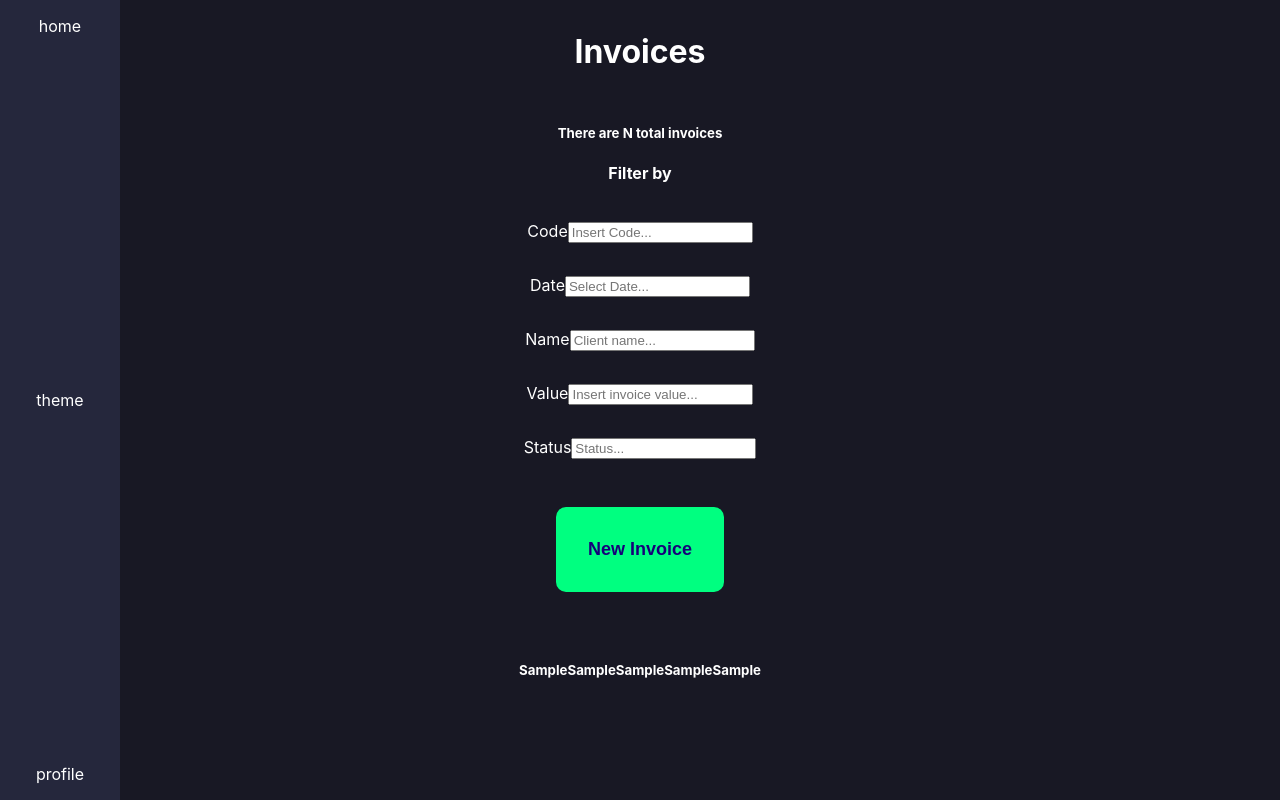
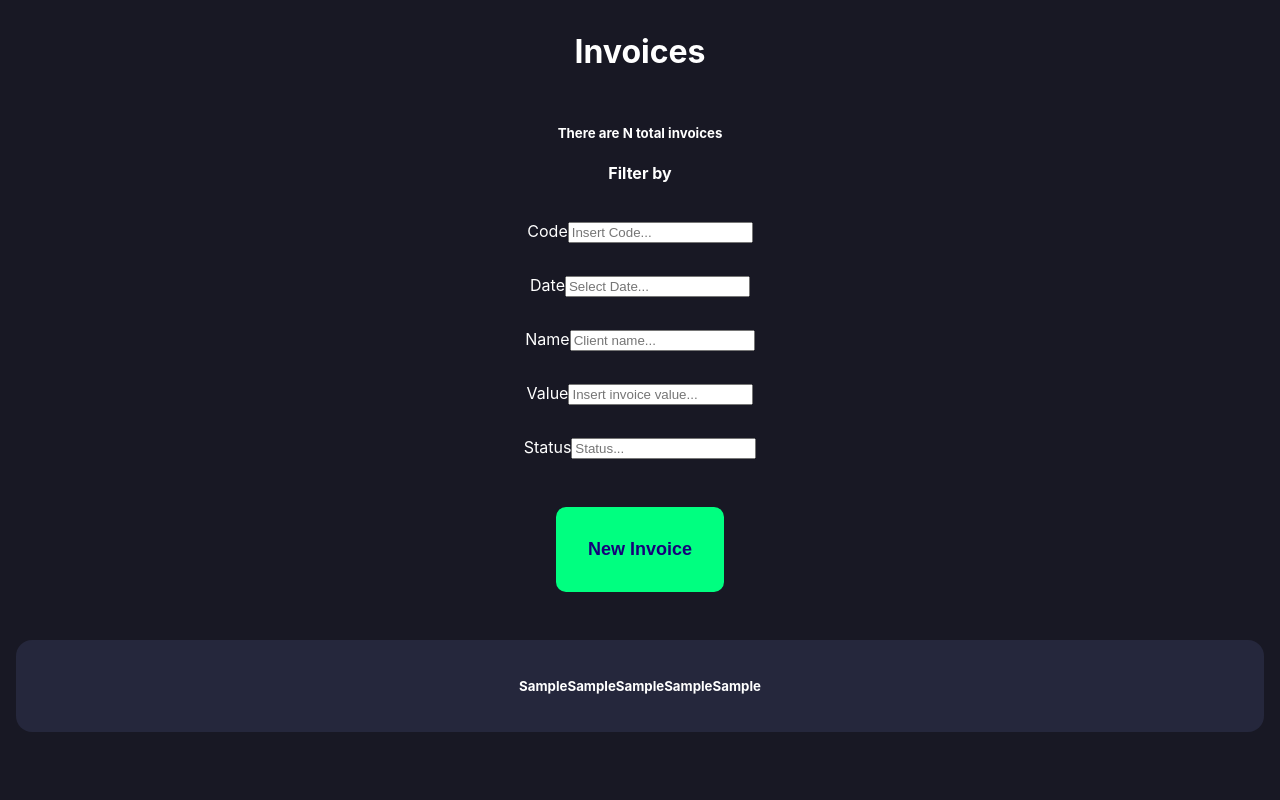
Before and after one commit to msilvafreitas/invoices-react, a React (Create React App) app: page / in a window 1280 px wide. Both pictures are taken after typing "Sample", "Sample", "Sample", "Sample", "Sample" into the empty fields and a click on the button "New Invoice". Built offline with nearby package versions, Linux system fonts and the light colour scheme.

Commit message:
Add Invoices background color

```diff
--- a/src/App.js
+++ b/src/App.js
@@ -12,12 +12,12 @@ function App() {
 
   const onNewInvoiceAdd = (invoice) => {
 
-    setInvoices([invoice, invoices])
+    setInvoices([...invoices, invoice])
   }
 
   return (
     <div className="App">
-      <Sidebar />
+
       <Header />
       <Form onInvoiceSent={invoice => onNewInvoiceAdd(invoice)}/>
 
--- a/src/components/Invoice/Invoice.scss
+++ b/src/components/Invoice/Invoice.scss
@@ -4,4 +4,7 @@
     color: white;
     justify-content: center;
     padding: 1rem;
+    background-color: #25273c;
+    border-radius: 1rem;
+    margin: 1rem;
 }
```
